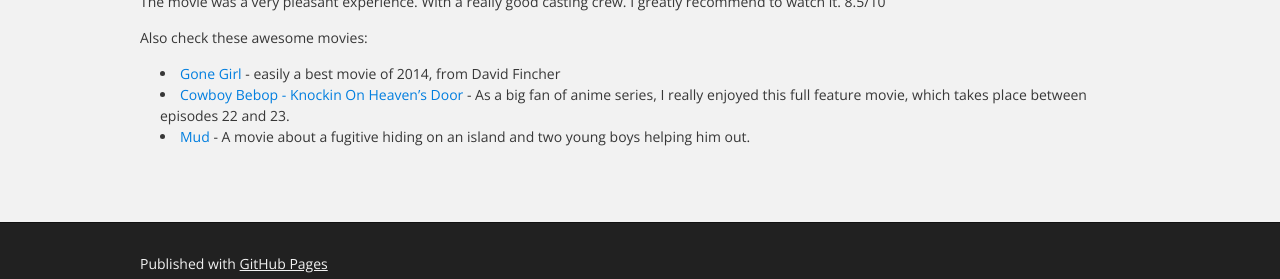
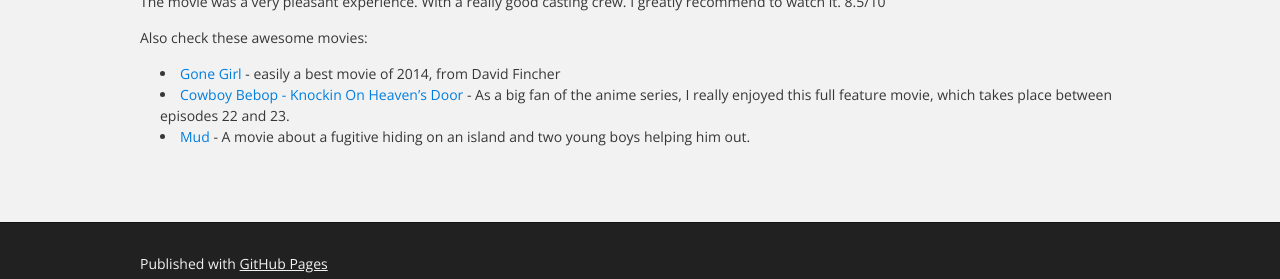
Before and after one commit to headshota/headshota.github.io, a Jekyll site: the page built from _posts/2015-01-06-movie-review-the-lives-of-others.md, in a window 1280 px wide, cut to the strip 1341-1620 px from the top of the page. Built offline with Jekyll 4.4.1, drawn with Linux system fonts in a browser that asks for light colours.

Commit message:
Correction

```diff
--- a/_posts/2015-01-06-movie-review-the-lives-of-others.md
+++ b/_posts/2015-01-06-movie-review-the-lives-of-others.md
@@ -26,5 +26,5 @@
 Also check these awesome movies:
 
 - [Gone Girl](http://www.imdb.com/title/tt2267998/) - easily a best movie of 2014, from David Fincher
-- [Cowboy Bebop - Knockin On Heaven's Door](http://www.imdb.com/title/tt0275277/) - As a big fan of anime series, I really enjoyed this full feature movie, which takes place between episodes 22 and 23.
+- [Cowboy Bebop - Knockin On Heaven's Door](http://www.imdb.com/title/tt0275277/) - As a big fan of the anime series, I really enjoyed this full feature movie, which takes place between episodes 22 and 23.
 - [Mud](http://www.imdb.com/title/tt1935179/) - A movie about a fugitive hiding on an island and two young boys helping him out.
```
